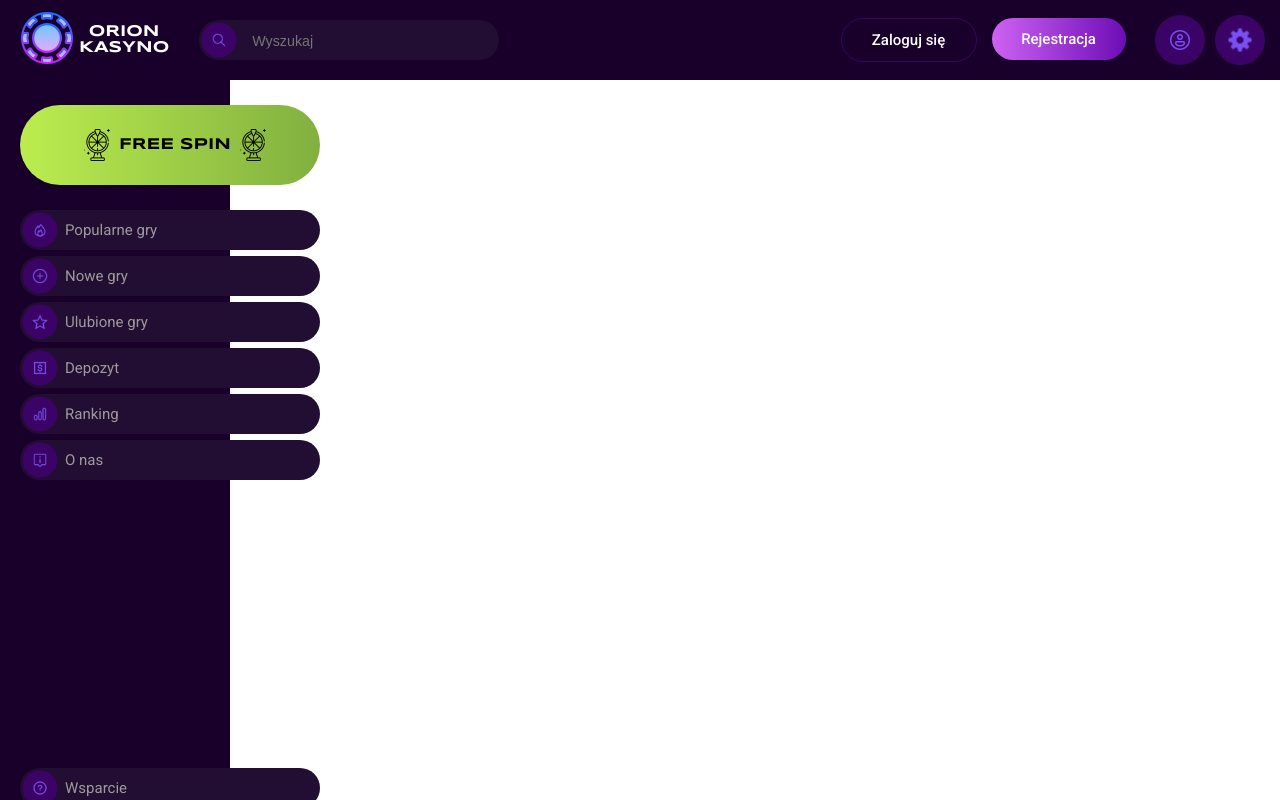
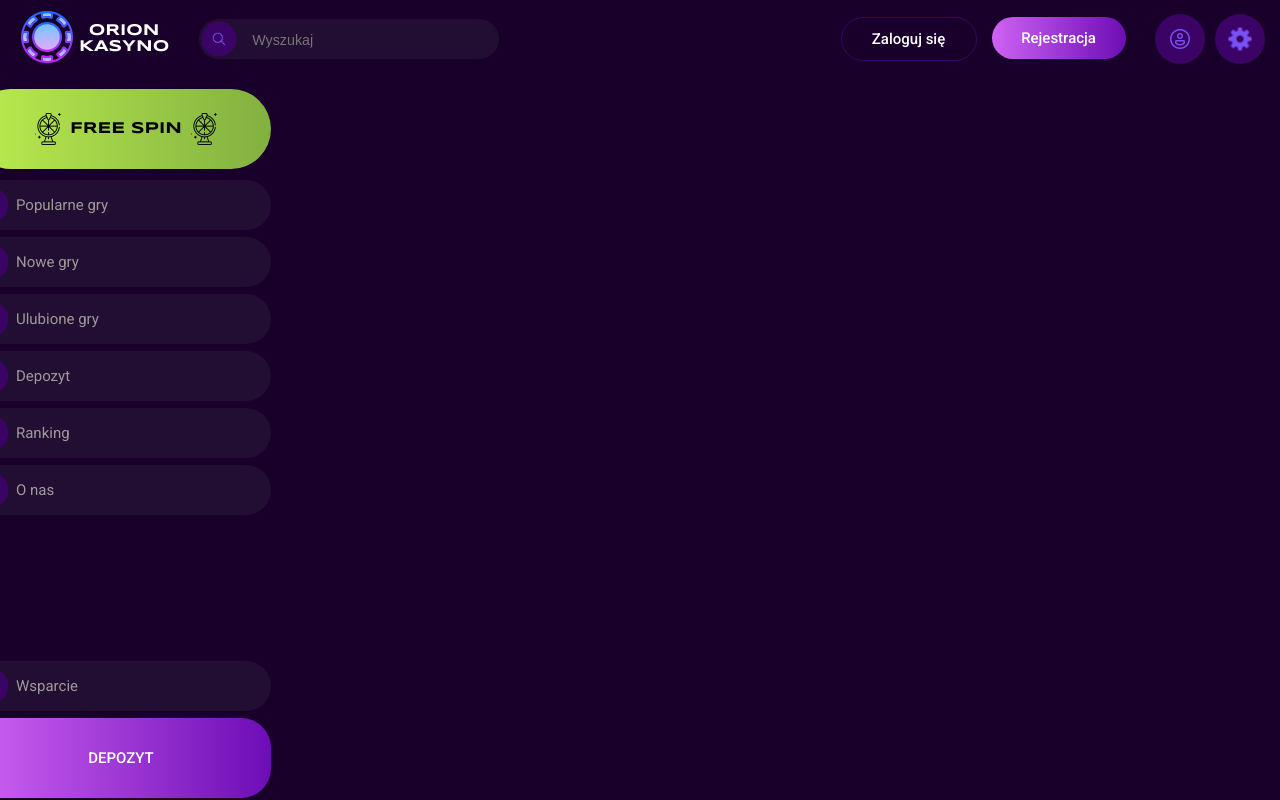
Before and after one commit to bartek5916/Orion, a React (Create React App) app in the folder orion-casino-gui/: page / in a window 1280 px wide. Built offline with nearby package versions, Linux system fonts and the light colour scheme.

Commit message:
SideBar view fixes

```diff
--- a/orion-casino-gui/src/components/Buttons/SidebarButton.css
+++ b/orion-casino-gui/src/components/Buttons/SidebarButton.css
@@ -5,7 +5,7 @@
     border: none;
     border-radius: 50px;
     width: 300px;
-    height: 40px;
+    height: 50px;
     cursor: pointer;
     align-items: center;
 }
--- /dev/null
+++ b/orion-casino-gui/src/components/MainContent/MainContent.css
@@ -0,0 +1,11 @@
+.main-container {
+    display: grid;
+    position: fixed;
+    justify-content: space-between;
+    width: 300px;
+    height: 300px;
+    background-color: #220d33;
+    box-sizing: border-box;
+    border-radius: 15px;
+    left: 360px;
+}
--- /dev/null
+++ b/orion-casino-gui/src/components/MainContent/MainContent.jsx
@@ -0,0 +1,12 @@
+import React from 'react';
+import './MainContent.css'
+
+function MainContent() {
+    return (
+        <div className="main-container">
+            siemanko
+        </div>
+    );
+}
+
+export default MainContent;
--- a/orion-casino-gui/src/components/Navbar/Navbar.css
+++ b/orion-casino-gui/src/components/Navbar/Navbar.css
@@ -1,21 +1,16 @@
-html, body {
-    margin: 0;
-    padding: 0;
-}
-
 .navbar {
-    background-color: #19002A;
     width: 100%;
     z-index: 1000;
 }
 
 .navbar-container {
     display: flex;
+    position: relative;
     align-items: center;
     justify-content: space-between;
     width: 100%;
-    height: 80px;
-    padding: 0 15px;
+    height: 100%;
+    padding: 5px 15px;
     box-sizing: border-box;
 }
 
@@ -24,7 +19,7 @@ html, body {
     display: flex;
     align-items: center;
     text-align: center;
-    margin-left: 0;
+    left: 10px;
 }
 
 .navbar-left-corner:hover {
--- a/orion-casino-gui/src/components/Sidebar/Sidebar.css
+++ b/orion-casino-gui/src/components/Sidebar/Sidebar.css
@@ -1,22 +1,36 @@
 .sidebar {
-    display: flex;
-    background-color: #19002A;
-    width: 400px;
+    width: 18%;
     max-width: 18%;
-    height: 100%;
-    position: fixed;
+    height: 90vh;
 }
 
-.main-tiles ol {
+.sidebar-container{
+    display: flex;
+    position: relative;
+    flex-direction: column;
+    align-items: center;
+    box-sizing: border-box;
+    width: 100%;
+    height: 100%;
+    padding-left: 5%;
+}
+
+.main-tiles {
+    margin-top: 5%;
+    position: relative;
     display: flex;
     flex-direction: column;
-    gap: 6px;
-    margin-left: -20px;
-    margin-top: 25px;
+    width: 300px;
+    height: 325px;
+    row-gap: 7px;
 }
 
 .free-spin-button {
+    position: relative;
     display: flex;
+    align-items: center;
+    justify-content: center;
+    margin-top: 5%;
     color: black;
     background: linear-gradient(90deg, #bced4e, #81b040);
     border: none;
@@ -24,10 +38,6 @@
     width: 300px;
     height: 80px;
     cursor: pointer;
-    align-items: center;
-    margin-left: 20px;
-    justify-content: center;
-    margin-top: 25px;
 }
 .free-spin-button:hover{
     scale: 1.05;
@@ -43,11 +53,12 @@
 }
 
 .bottom-tiles {
-    margin-left: 20px;
+    position: absolute;
+    margin-bottom: 0;
+    display: flex;
+    flex-direction: column;
     width: 300px;
-    height: 120px;
-    margin-top: 90%;
+    row-gap: 7px;
+    height: 137px;
+    bottom: 0;
 }
-.deposit-button{
-    margin-top: 7px;
-}
--- a/orion-casino-gui/src/components/Sidebar/Sidebar.jsx
+++ b/orion-casino-gui/src/components/Sidebar/Sidebar.jsx
@@ -18,7 +18,6 @@ function Sidebar() {
                     </div>
 
                     <div className="main-tiles">
-                        <ol>
                         <div className="popular-games">
                             <SidebarButton text="Popularne gry" icon="/assets/images/sidebar/popular-icon.png"/>
                         </div>
@@ -37,7 +36,6 @@ function Sidebar() {
                         <div className="about-us">
                             <SidebarButton text="O nas" icon="/assets/images/sidebar/about-us.png"/>
                         </div>
-                        </ol>
                     </div>
 
                     <div className="bottom-tiles">
--- /dev/null
+++ b/orion-casino-gui/src/pages/HomePage.css
@@ -0,0 +1,5 @@
+html, body {
+    margin: 0;
+    padding: 0;
+    background-color: #19002A;
+}
--- a/orion-casino-gui/src/pages/HomePage.jsx
+++ b/orion-casino-gui/src/pages/HomePage.jsx
@@ -1,6 +1,8 @@
 import React from 'react';
 import Navbar from "../components/Navbar/Navbar";
 import Sidebar from "../components/Sidebar/Sidebar";
+import MainContent from "../components/MainContent/MainContent";
+import './HomePage.css';
 
 function HomePage() {
     return (
```
Lines whose indentation alone changed are shown as unchanged.
